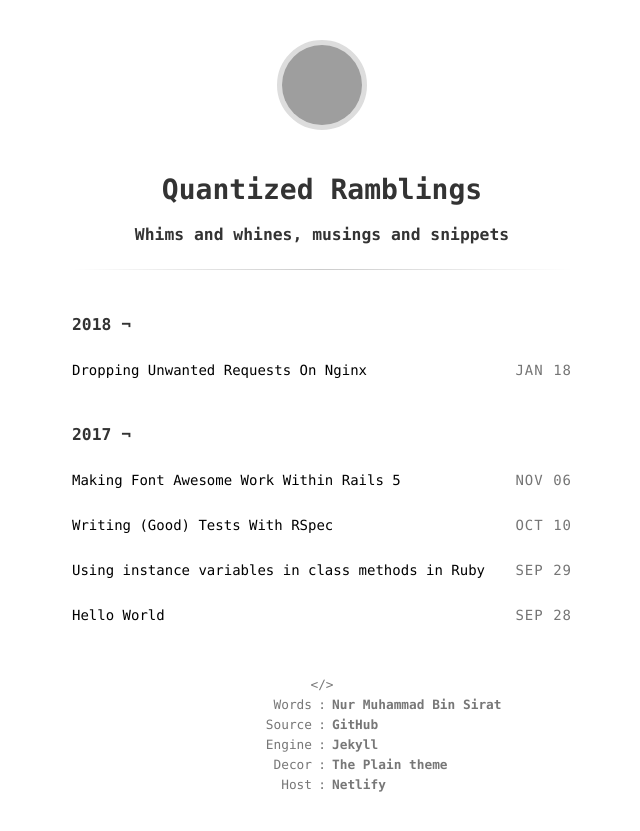
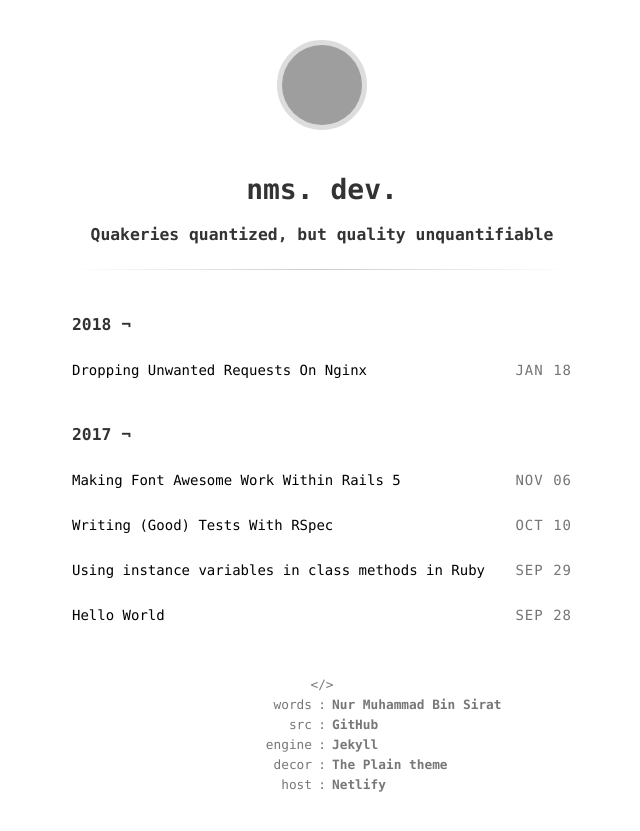
Before and after one commit to nurmuhammadsirat/nms.dev, a Jekyll site: the page built from index.md, in a window 1280 px wide, cut to the strip 0-831 px from the top of the page. Shown: the whole strip, without its empty margins (318-958 px from the left). Built offline with Jekyll 4.4.1, drawn with Linux system fonts in a browser that asks for light colours; grey boxes are pictures that could not be loaded.

Commit message:
Change site title and some config.

```diff
--- a/Gemfile
+++ b/Gemfile
@@ -8,10 +8,10 @@ source "https://rubygems.org"
 #
 # This will help ensure the proper Jekyll version is running.
 # Happy Jekylling!
-gem "jekyll", "3.8.5"
+gem "jekyll", "~> 4.3.2"
 
 # This is the default theme for new Jekyll sites. You may change this to anything you like.
-gem "minima", "~> 2.0"
+gem "minima", "~> 2"
 
 # If you want to use GitHub Pages, remove the "gem "jekyll"" above and
 # uncomment the line below. To upgrade, run `bundle update github-pages`.
--- a/_config.yml
+++ b/_config.yml
@@ -1,13 +1,13 @@
 # Site Info
-title:              "Quantized Ramblings"
-description:        "A Blog of Nur Muhammad Bin Sirat"
+title:              "nms. dev."
+description:        "Ramblings quantized"
 google_verify:      "" # Put your Google Verification here
 google_analytics:   "UA-4751764-5" # Put your Google Analytics code
 
 # Author Info
 author_name:        "Nur Muhammad Bin Sirat" # Your name here
 author_email:       mat.ace@gmail.com # Your email here
-author_gravatar:    "" # Your Gravatar md5 hash here for logo
+author_gravatar:    "280e4016d89072cc704ec068597c0f15" # Your Gravatar md5 hash here for logo
 twitter_username:   "" # Your Twitter username here
 github_username:    nurmuhammadsirat # Your GitHub username here
 
--- a/_includes/footer.html
+++ b/_includes/footer.html
@@ -1,10 +1,10 @@
 <div class="footer">
   <span class="block">&lt;/&gt;</span>
   <span class="block">
-    <div class='left'>Words</div><div class='center'>:</div><div class='right'><a href="/about">{{ site.author_name }}</a></div>
-    <div class='left'>Source</div><div class='center'>:</div><div class='right'><a href="https://github.com/nurmuhammadsirat/quantizedramblings.com">GitHub</a></div>
-    <div class='left'>Engine</div><div class='center'>:</div><div class='right'><a href="https://jekyllrb.com/">Jekyll</a></div>
-    <div class='left'>Decor</div><div class='center'>:</div><div class='right'><a href="http://github.com/heiswayi/the-plain" title="A minimalist Jekyll theme for personal blog">The Plain theme</a></div>
-    <div class='left'>Host</div><div class='center'>:</div><div class='right'><a href="https://www.netlify.com/">Netlify</a></div>
+    <div class='left'>words</div><div class='center'>:</div><div class='right'><a href="/about">{{ site.author_name }}</a></div>
+    <div class='left'>src</div><div class='center'>:</div><div class='right'><a href="https://github.com/nurmuhammadsirat/nms.dev">GitHub</a></div>
+    <div class='left'>engine</div><div class='center'>:</div><div class='right'><a href="https://jekyllrb.com/">Jekyll</a></div>
+    <div class='left'>decor</div><div class='center'>:</div><div class='right'><a href="http://github.com/heiswayi/the-plain" title="A minimalist Jekyll theme for personal blog">The Plain theme</a></div>
+    <div class='left'>host</div><div class='center'>:</div><div class='right'><a href="https://www.netlify.com/">Netlify</a></div>
   </span>
 </div>
--- a/_includes/header.html
+++ b/_includes/header.html
@@ -15,8 +15,8 @@
 </aside>
 {% if page.url == '/index.html' or page.url == '/' %}
 	<div class="blog-header">
-		<h1 class="title">Quantized Ramblings</h1>
-		<h3 class="subtitle">Whims and whines, musings and snippets</h3>
+		<h1 class="title">nms. dev.</h1>
+		<h3 class="subtitle">Quakeries quantized, but quality unquantifiable</h3>
 		<div class="divider"></div>
 	</div>
 {% endif %}
```
Also changed, not shown: Gemfile.lock, 1 other file.
